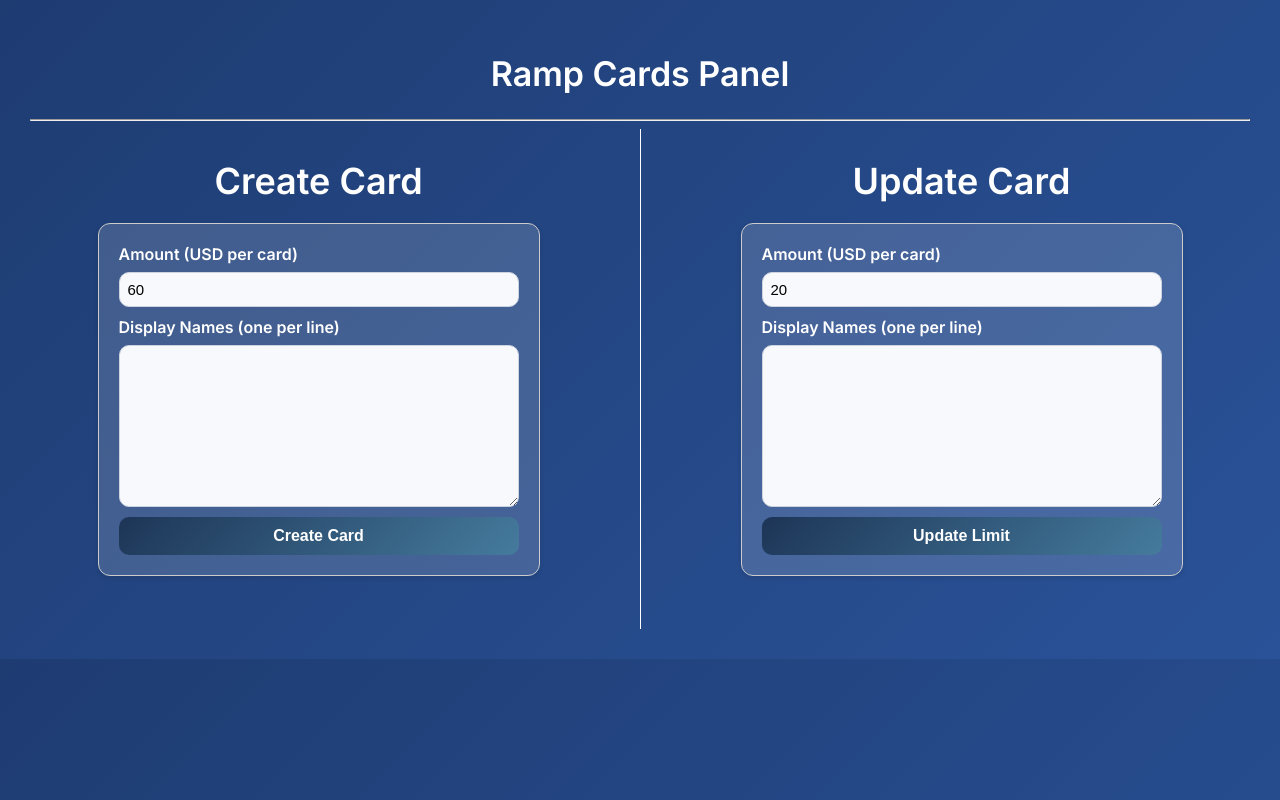
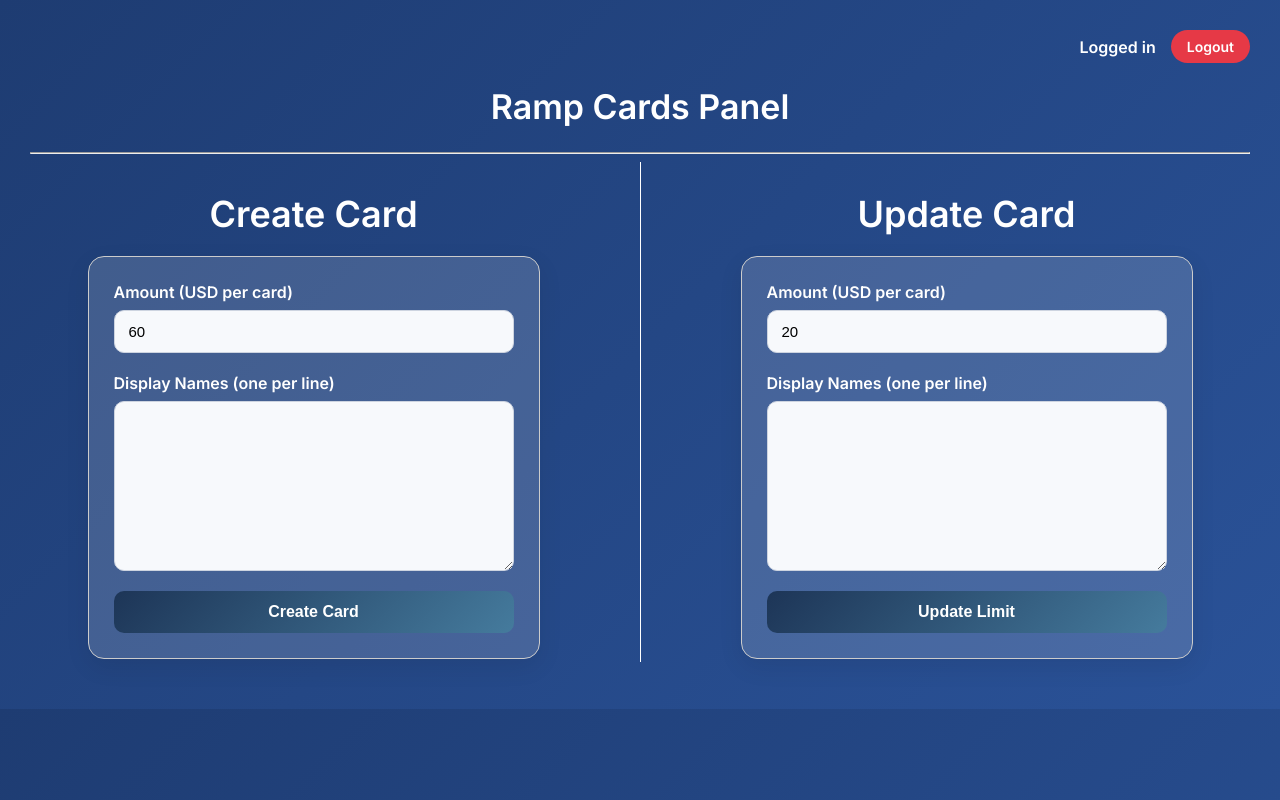
Before and after one commit to SMAmmadAli/ramp-panel, a Flask app: template templates/index.html in a window 1280 px wide. Run offline with Flask 3, Linux system fonts and the light colour scheme; the template is opened without the code that fills it, so the values that code supplies are empty.

Commit message:
logout button and auto logout in web

```diff
--- a/app.py
+++ b/app.py
@@ -1,16 +1,13 @@
 import os
-import csv
 import json
 import base64
-import tempfile
-import random
 import time
-
 import requests
 import pyotp
 from dotenv import load_dotenv
 from flask import Flask, render_template, request, redirect, url_for, session
 from functools import wraps
+from datetime import timedelta
 
 load_dotenv()
 
@@ -26,13 +23,12 @@
 
 TOTP_SECRET = os.getenv("TOTP_SECRET")
 
+LOGIN_EMAIL = os.getenv("LOGIN_EMAIL")
+LOGIN_PASSWORD = os.getenv("LOGIN_PASSWORD")
 
 app = Flask(__name__)
 app.secret_key = os.getenv("FLASK_SECRET_KEY", "change-this-secret-key")
-
-
-LOGIN_EMAIL = os.getenv("LOGIN_EMAIL")
-LOGIN_PASSWORD = os.getenv("LOGIN_PASSWORD")
+app.permanent_session_lifetime = timedelta(minutes=1)
 
 
 def check_credentials(req):
@@ -51,6 +47,22 @@
             return redirect(url_for("login"))
         return f(*args, **kwargs)
     return wrapper
+
+
+@app.before_request
+def check_session_timeout():
+    if session.get("authenticated"):
+        now = time.time()
+        last_active = session.get("last_active", now)
+
+        # 30 minutes = 1800 seconds
+        if now - last_active > 30 * 60:
+            session.clear()
+            return redirect(url_for("login"))
+
+        # Update last activity timestamp on each request
+        session["last_active"] = now
+
 
 class RampClient:
     def __init__(self):
@@ -183,6 +195,7 @@
         body = r.json()
         return body.get("data", [])
 
+
 @app.route("/", methods=["GET", "POST"])
 def login():
     if request.method == "GET" and session.get("authenticated"):
@@ -196,11 +209,12 @@
         if not TOTP_SECRET:
             return render_template("login.html", error="TOTP secret not configured.")
 
+        # Password OK; go to 2FA step
         session["totp_stage"] = "pending"
-
         return render_template("2fa.html")
 
     return render_template("login.html")
+
 
 @app.route("/verify-2fa", methods=["POST"])
 def verify_2fa():
@@ -216,9 +230,12 @@
         return render_template("2fa.html", error="Invalid or expired code. Try again.")
 
     session["authenticated"] = True
+    session["last_active"] = time.time()
+    session.permanent = True
     session.pop("totp_stage", None)
 
     return render_template("index.html")
+
 
 @app.route("/logout")
 def logout():
@@ -318,5 +335,6 @@
     except Exception as e:
         return f"Error (update manual): {e}"
 
+
 if __name__ == "__main__":
     app.run(host="0.0.0.0", port=5000)
--- a/templates/index.html
+++ b/templates/index.html
@@ -13,6 +13,31 @@
       background: linear-gradient(135deg, #1e3c72, #2a5298);
       margin: 0;
       padding: 30px;
+    }
+
+    .top-bar {
+      display: flex;
+      justify-content: flex-end;
+      align-items: center;
+      margin-bottom: 10px;
+    }
+
+    .logout-btn {
+      background: #e63946;
+      color: #ffffff;
+      padding: 8px 16px;
+      border-radius: 20px;
+      text-decoration: none;
+      font-size: 14px;
+      font-weight: 600;
+      border: none;
+      cursor: pointer;
+      transition: 0.2s ease;
+    }
+
+    .logout-btn:hover {
+      opacity: 0.9;
+      transform: translateY(-1px);
     }
 
     h1 {
@@ -37,10 +62,7 @@
       margin: 20px auto;
       transition: 0.25s;
       border: 1px solid #ccc;
-      padding: 20px;
       width: 400px;
-      box-shadow: 0 2px 5px rgba(0, 0, 0, 0.1);
-      border-radius: 12px;
     }
 
     .section-card:hover {
@@ -54,7 +76,6 @@
       margin-bottom: 5px;
       font-weight: bold;
     }
-
 
     .input-field {
       width: 100%;
@@ -94,6 +115,7 @@
       font-weight: 600;
       cursor: pointer;
       transition: 0.25s;
+      width: 100%;
     }
 
     button:hover {
@@ -101,57 +123,35 @@
       transform: translateY(-2px);
     }
 
-    .example-block {
-      width: 100%;
-      max-width: 550px;
-      background: #f1f5f9;
-      padding: 12px 14px;
-      border-radius: 10px;
-      border: 1px solid #d6dde6;
-      font-size: 14px;
-      line-height: 1.4;
-      white-space: pre-line;
-      margin-bottom: 20px;
-    }
-
     .cards-container {
       display: flex;
       gap: 100px;
-      /* space between cards */
       justify-content: center;
       flex-wrap: wrap;
-      /* stack on small screens */
     }
 
     .card-wrapper {
       text-align: center;
-      /* center the heading */
     }
 
     .card-wrapper h2 {
       font-size: 36px;
       margin-bottom: 10px;
     }
-
-    .input-field {
-      width: 100%;
-      padding: 8px;
-      margin-bottom: 10px;
-      box-sizing: border-box;
-    }
-
-    button {
-      width: 100%;
-      padding: 10px;
-      font-size: 16px;
-      cursor: pointer;
-    }
   </style>
 </head>
 
 <body>
+  <div class="top-bar">
+    <span style="color:white; margin-right:15px; font-weight:600;">
+      Logged in
+    </span>
+    <a href="{{ url_for('logout') }}" class="logout-btn">Logout</a>
+  </div>
+
   <h1>Ramp Cards Panel</h1>
   <hr>
+
   <div class="cards-container">
     <div class="card-wrapper">
       <h2 style="color: white;">Create Card</h2>
@@ -159,8 +159,10 @@
         <form action="/create-list" method="post">
           <label for="amount_usd_create">Amount (USD per card)</label>
           <input type="text" id="amount_usd_create" name="amount_usd" value="60" required class="input-field">
+
           <label for="display_names">Display Names (one per line)</label>
           <textarea id="display_names" name="display_names" rows="8" class="input-field"></textarea>
+
           <button type="submit">Create Card</button>
         </form>
       </div>
@@ -168,10 +170,8 @@
 
     <div style="border-left: 1px solid white; height: 500px;"></div>
 
-
     <div class="card-wrapper">
       <h2 style="color: white;">Update Card</h2>
-
       <div class="section-card">
         <form action="/update-manual" method="post">
           <label for="amount_usd_update">Amount (USD per card)</label>
@@ -182,10 +182,17 @@
 
           <button type="submit">Update Limit</button>
         </form>
-
       </div>
     </div>
   </div>
+
+  <!-- Optional: client-side auto-logout redirect after 30 minutes -->
+  <script>
+    const THIRTY_MINUTES = 30 * 60 * 1000;
+    setTimeout(function () {
+      window.location.href = "{{ url_for('logout') }}";
+    }, THIRTY_MINUTES);
+  </script>
 </body>
 
 </html>
```
